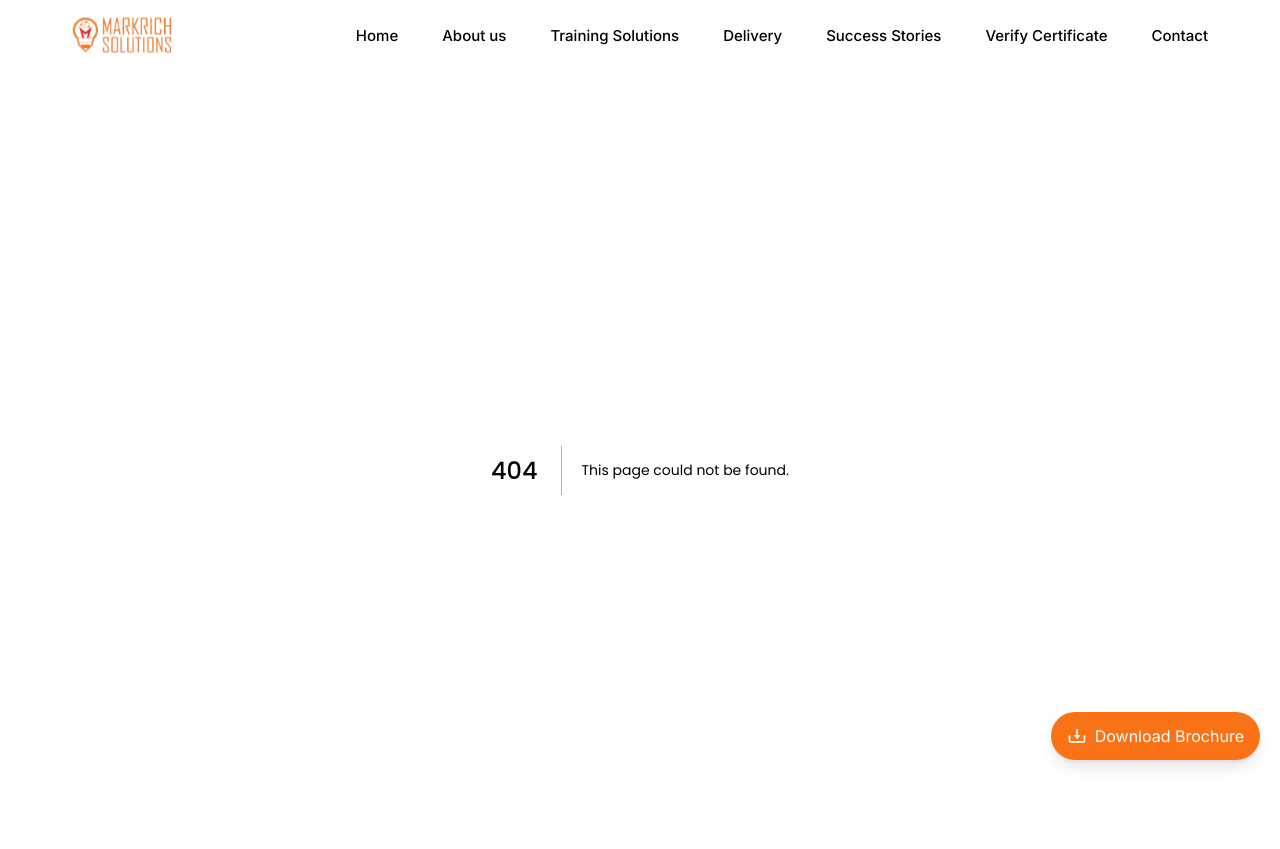
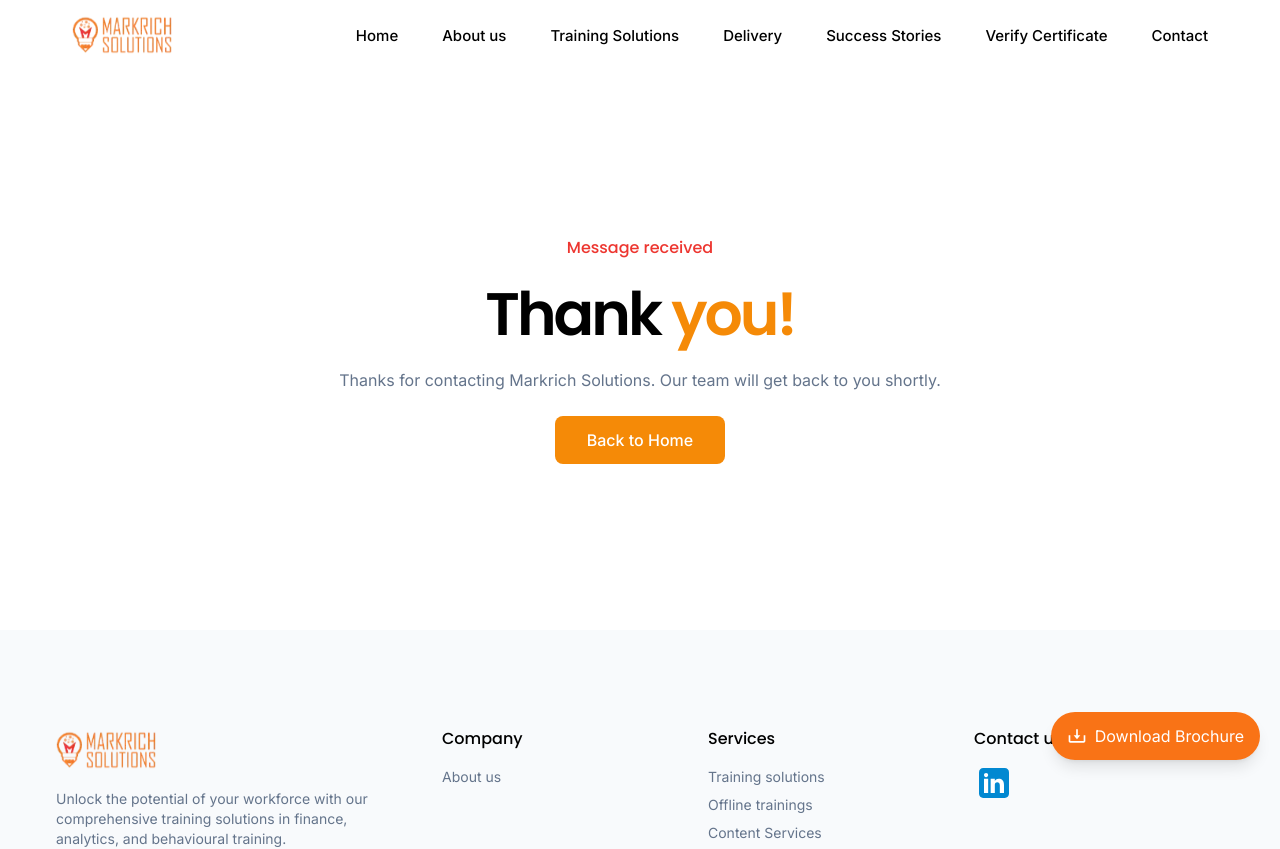
Before and after one commit to markrich-2026/markrich-website, a Next.js app: page /thank-you in a window 1280 px wide. Before the commit this address had no page. Shown: the top 849 px of the page. Built offline with nearby package versions, Linux system fonts and the light colour scheme.

Commit message:
form issue

```diff
--- a/pages/contact-us.jsx
+++ b/pages/contact-us.jsx
@@ -6,6 +6,7 @@ import phoneIcon from "@/public/icons/phone-icon.svg";
 import Button from "@/components/Button";
 import contactImage from "@/public/images/contact-image.svg";
 import axios from "axios";
+import { useRouter } from "next/router";
 import Image from "next/image";
 const contactInfo = [
   {
@@ -26,6 +27,7 @@ const contactInfo = [
 ];
 
 const ContactUs = () => {
+  const router = useRouter();
   let [useInput, setInput] = useState({
     fname: "",
     lname: "",
@@ -88,6 +90,7 @@ const ContactUs = () => {
         if (result.status === 200) {
           console.log("SENTTT MAILLL");
           if (result.data.sent) {
+            router.push("/thank-you/");
             setmailSent(true);
             setSuccess(result.data.message);
             setError(false);
--- /dev/null
+++ b/pages/thank-you.jsx
@@ -0,0 +1,31 @@
+import Head from "next/head";
+import Link from "next/link";
+
+const ThankYou = () => (
+  <>
+    <Head>
+      <title>Thank You | Markrich Solutions</title>
+      <meta name="robots" content="noindex, nofollow" />
+    </Head>
+    <section className="min-h-[70vh] flex items-center justify-center px-12 py-20 lg:px-4">
+      <div className="flex flex-col items-center gap-6 text-center max-w-[640px]">
+        <h6 className="text-[#ED3630] font-medium">Message received</h6>
+        <h1 className="text-6xl font-semibold tracking-tighter md:text-4xl">
+          Thank <span className="text-[#F58A07]">you!</span>
+        </h1>
+        <p className="text-slate-500">
+          Thanks for contacting Markrich Solutions. Our team will get back to
+          you shortly.
+        </p>
+        <Link
+          href="/"
+          className="rounded-lg bg-[#F58A07] px-8 py-3 font-medium text-white"
+        >
+          Back to Home
+        </Link>
+      </div>
+    </section>
+  </>
+);
+
+export default ThankYou;
```
